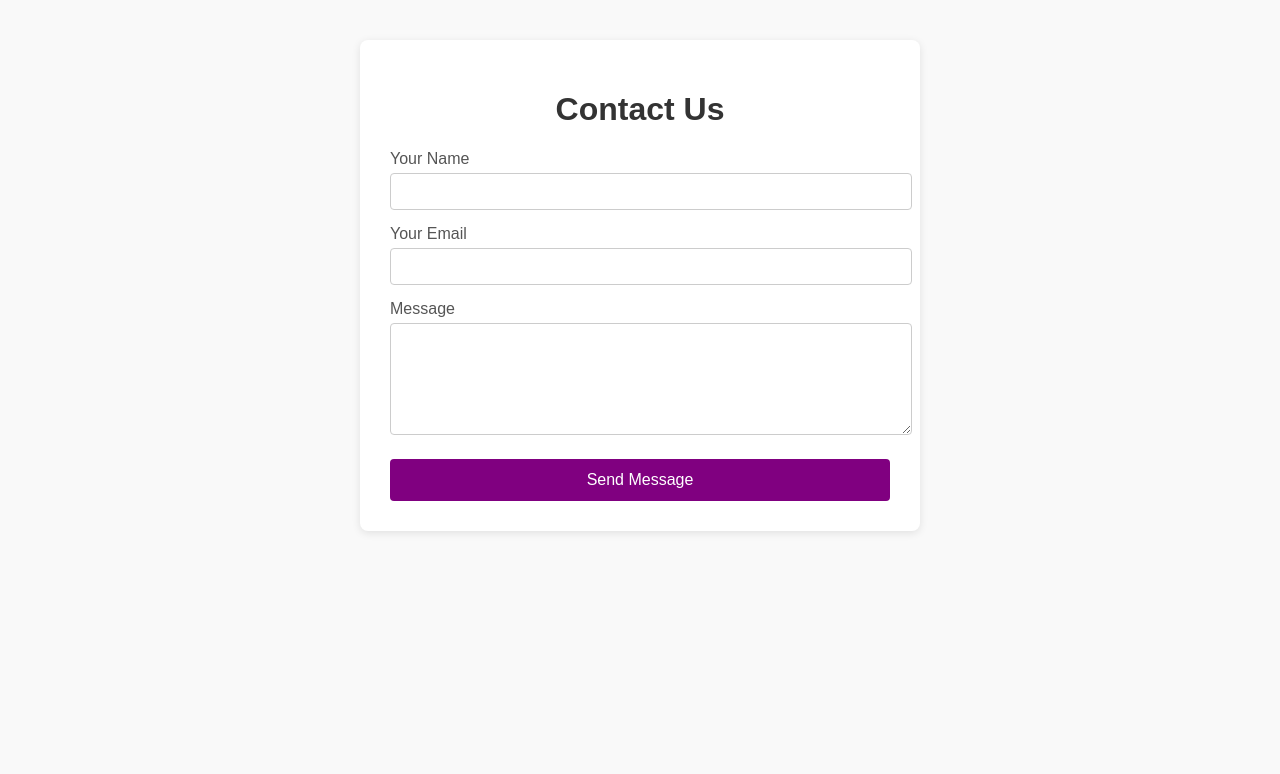
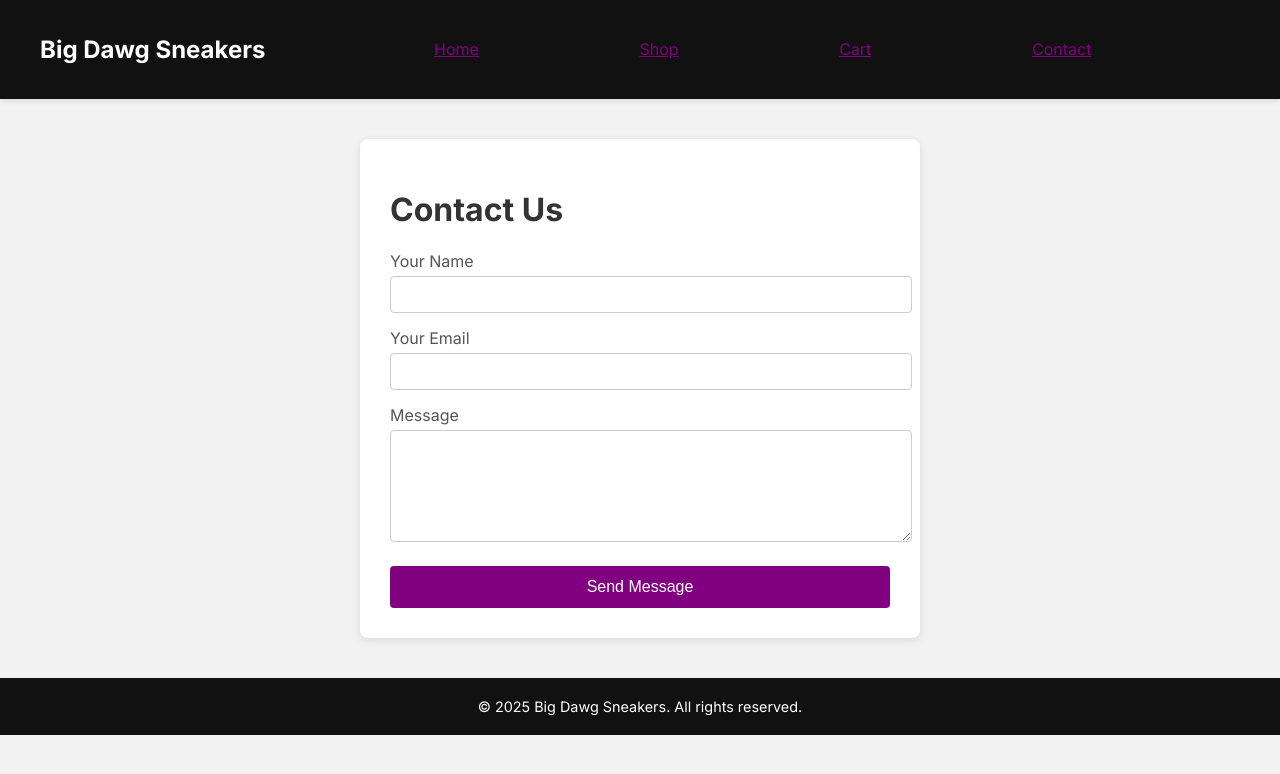
Before and after one commit to DevHackerGamer/SneakerSite, a website: page public/pages/contact.html in a window 1280 px wide. Drawn offline with Linux system fonts and the light colour scheme.

Commit message:
Real update

```diff
--- a/public/pages/contact.html
+++ b/public/pages/contact.html
@@ -1,20 +1,27 @@
 <!DOCTYPE html>
 <html lang="en">
 <head>
-    <meta charset="UTF-8">
-    <title>Contact Us</title>
-    <meta name="viewport" content="width=device-width, initial-scale=1">
-    <style>
-        body { font-family: Arial, sans-serif; background: #f9f9f9; margin: 0; padding: 0; }
-        .container { max-width: 500px; margin: 40px auto; background: #fff; padding: 30px; border-radius: 8px; box-shadow: 0 2px 8px rgba(0,0,0,0.1);}
-        h1 { text-align: center; color: #333; }
-        label { display: block; margin-top: 15px; color: #555; }
-        input, textarea { width: 100%; padding: 10px; margin-top: 5px; border: 1px solid #ccc; border-radius: 4px; }
-        button { margin-top: 20px; width: 100%; padding: 12px; background: purple; color: #fff; border: none; border-radius: 4px; font-size: 16px; cursor: pointer; }
-        button:hover { background: #CBC3E3; }
-    </style>
+  <meta charset="UTF-8" />
+  <meta name="viewport" content="width=device-width, initial-scale=1.0"/>
+  <title>Sneaker Store</title>
+  <!-- Font Awesome CDN -->
+    <link rel="stylesheet" href="style.css"/>
+
 </head>
 <body>
+
+
+    <nav>
+    <div class="nav-container">
+      <h2 class="logo">Big Dawg Sneakers</h2>
+      <ul class="nav-links">
+        <li><a href="index.html">Home</a></li>
+        <li><a href="shop.html">Shop</a></li>
+        <li><a href="cart.html">Cart</a></li>
+        <li><a href="contact.html">Contact</a></li>
+      </ul>
+    </div>
+  </nav>
     <div class="container">
         <h1>Contact Us</h1>
         <form action="#" method="post">
@@ -31,4 +38,8 @@
         </form>
     </div>
 </body>
+
+<footer>
+  &copy; 2025 Big Dawg Sneakers. All rights reserved.
+</footer>
 </html></div>
--- a/public/pages/style.css
+++ b/public/pages/style.css
@@ -4,11 +4,19 @@
 
 body {
   font-family: 'Inter', sans-serif;
-  text-align: center;
+  text-align: left;
   background: #f2f2f2;
   margin: 0;
   padding: 0;
 }
+
+.container { max-width: 500px; margin: 40px auto; background: #fff; padding: 30px; border-radius: 8px; box-shadow: 0 2px 8px rgba(0,0,0,0.1);}
+h1 { text-align: left; color: #333; }
+label {display: block; margin-top: 15px; color: #555; }
+input, textarea { width: 100%; padding: 10px; margin-top: 5px; border: 1px solid #ccc; border-radius: 4px; }
+button { margin-top: 20px; width: 100%; padding: 12px; background: purple; color: #fff; border: none; border-radius: 4px; font-size: 16px; cursor: pointer; }
+button:hover { background: #CBC3E3; }
+
 
 nav {
   background: #111;
@@ -98,6 +106,10 @@ header {
   margin: 10px 0 5px;
 }
 
+footer{
+  text-align: center;
+}
+
 .product p {
   font-weight: 600;
   margin-bottom: 10px;
```
Also changed, not shown: public/pages/cart.html (+4 -4 lines).
